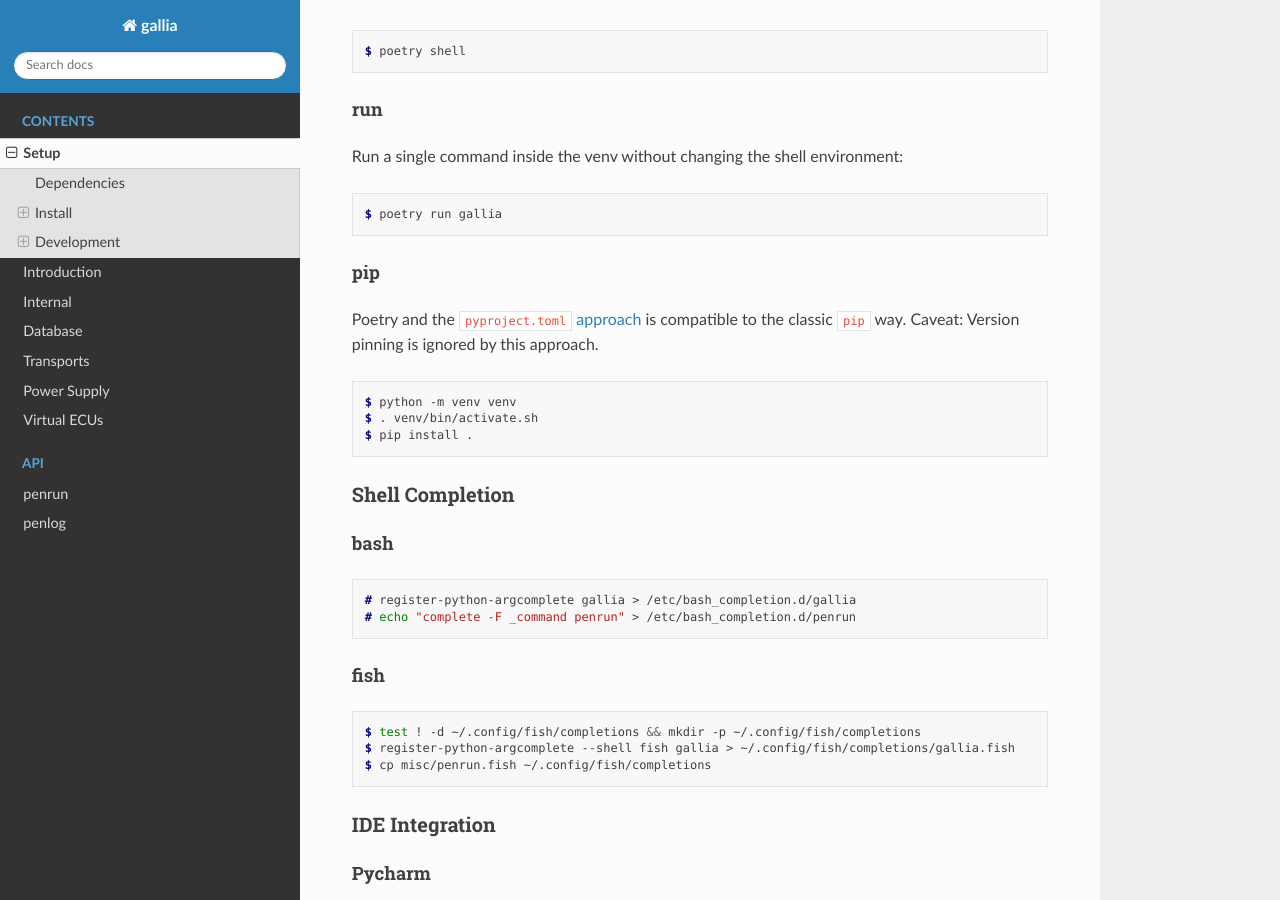
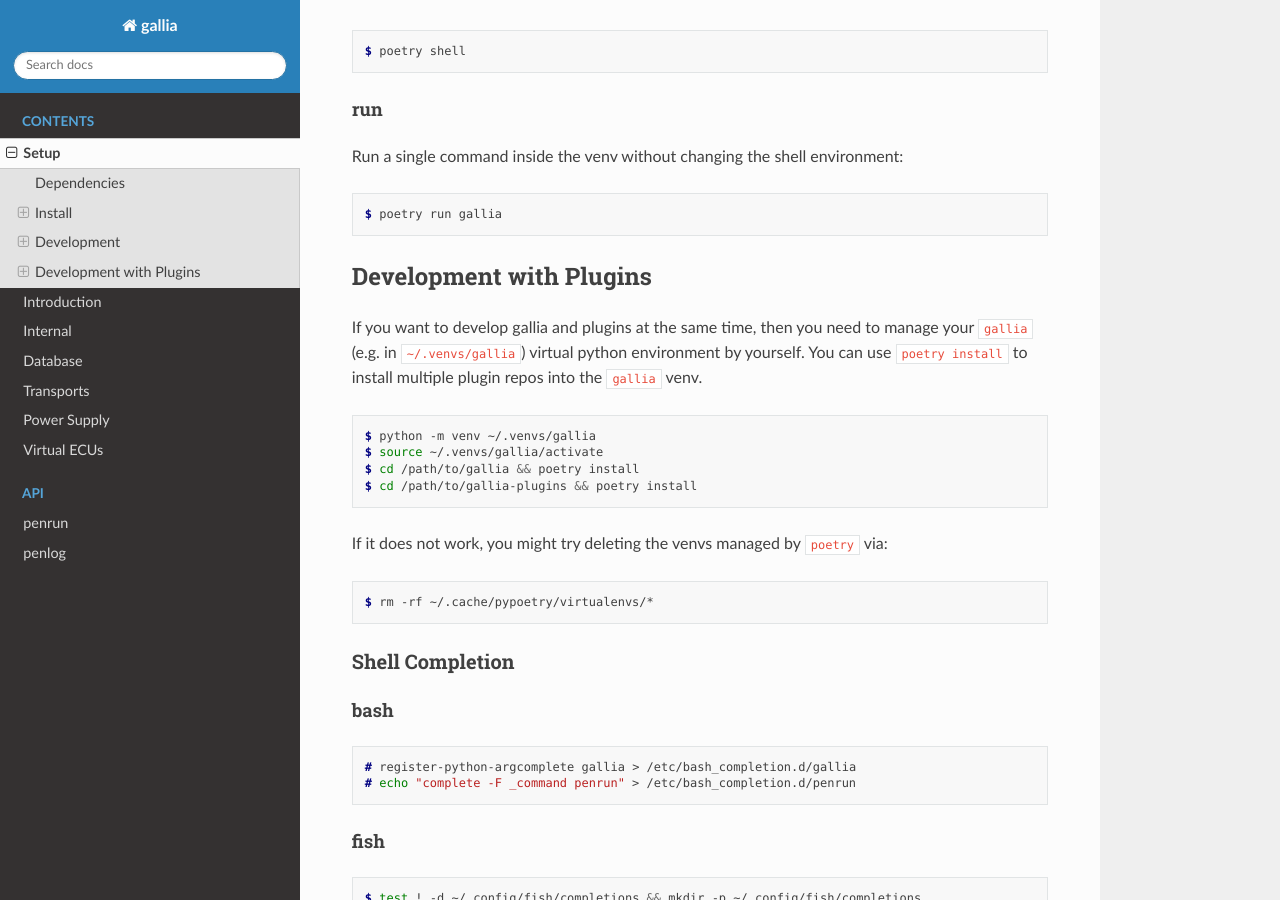
Before and after one commit to Fraunhofer-AISEC/gallia, a Sphinx documentation site: the page built from docs/setup.md, in a window 1280 px wide and 900 px high, scrolled down 1418 px. Built offline with Sphinx 7.4.7 and the Read the Docs theme 2.0.0, drawn with Linux system fonts in a browser that asks for light colours; pages that are not in the unit, such as notebooks, are missing from menus.

Commit message:
doc: Add documentation for development setup with plugins

````diff
--- a/docs/setup.md
+++ b/docs/setup.md
@@ -68,15 +68,22 @@ Run a single command inside the venv without changing the shell environment:
 $ poetry run gallia
 ```
 
-#### pip
+## Development with Plugins
 
-Poetry and the [`pyproject.toml` approach](https://pip.pypa.io/en/stable/reference/build-system/pyproject-toml/) is compatible to the classic `pip` way.
-Caveat: Version pinning is ignored by this approach.
+If you want to develop gallia and plugins at the same time, then you need to manage your `gallia` (e.g. in `~/.venvs/gallia`) virtual python environment by yourself.
+You can use `poetry install` to install multiple plugin repos into the `gallia` venv.
 
-```shell-session
-$ python -m venv venv
-$ . venv/bin/activate.sh
-$ pip install .
+``` shell-session
+$ python -m venv ~/.venvs/gallia
+$ source ~/.venvs/gallia/activate
+$ cd /path/to/gallia && poetry install
+$ cd /path/to/gallia-plugins && poetry install
+```
+
+If it does not work, you might try deleting the venvs managed by `poetry` via:
+
+``` shell-session
+$ rm -rf ~/.cache/pypoetry/virtualenvs/*
 ```
 
 ### Shell Completion
````
